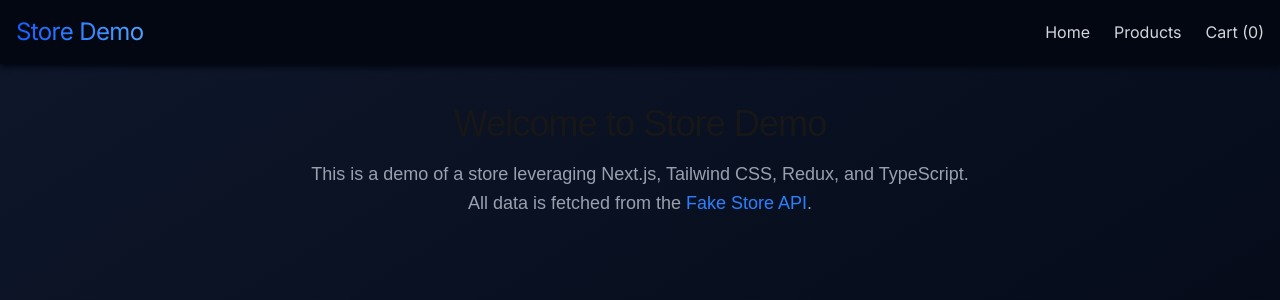
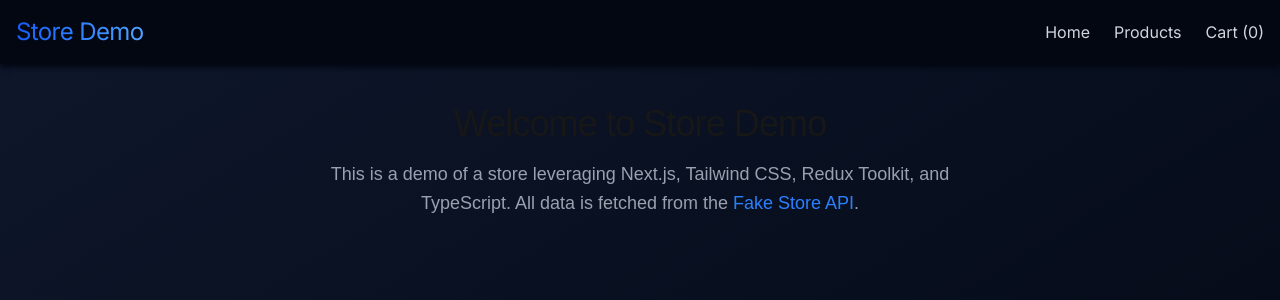
Before and after one commit to jared-craig/store-demo, a Next.js app: page / in a window 1280 px wide. Shown: the top 300 px of the page. Built offline with nearby package versions, Linux system fonts and the light colour scheme; a web font is replaced by a local one.

Commit message:
file renames, toast config updates

```diff
--- a/package.json
+++ b/package.json
@@ -13,8 +13,8 @@
     "@heroicons/react": "^2.2.0",
     "@reduxjs/toolkit": "^2.6.1",
     "next": "15.3.0",
-    "react": "^19.0.0",
-    "react-dom": "^19.0.0",
+    "react": "^19.1.0",
+    "react-dom": "^19.1.0",
     "react-redux": "^9.2.0",
     "react-toastify": "^11.0.5"
   },
--- a/src/app/layout.tsx
+++ b/src/app/layout.tsx
@@ -26,7 +26,7 @@ export default function RootLayout({ children }: { children: React.ReactNode })
           <Navigation />
           <Suspense fallback={<LoadingScreen />}>
             <main className={`${enriqueta.className} flex-grow container mx-auto px-4 py-6`}>{children}</main>
-            <ToastContainer />
+            <ToastContainer position='bottom-right' autoClose={2500} newestOnTop theme='dark' />
           </Suspense>
         </Providers>
       </body>
--- a/src/app/page.tsx
+++ b/src/app/page.tsx
@@ -3,7 +3,7 @@ export default function Home() {
     <div className='flex flex-col items-center justify-center min-h-full p-4'>
       <h1 className='text-4xl font-normal mb-4 tracking-tight text-center'>Welcome to Store Demo</h1>
       <p className='text-gray-400 text-lg leading-relaxed text-center max-w-2xl'>
-        This is a demo of a store leveraging Next.js, Tailwind CSS, Redux, and TypeScript. All data is fetched from the{' '}
+        This is a demo of a store leveraging Next.js, Tailwind CSS, Redux Toolkit, and TypeScript. All data is fetched from the{' '}
         <a href='https://fakestoreapi.com/' className='text-blue-500'>
           Fake Store API
         </a>
--- a/src/app/products/[id]/page.tsx
+++ b/src/app/products/[id]/page.tsx
@@ -10,7 +10,7 @@ import { addToCart } from '@/store/features/cartSlice';
 import { formatPrice } from '@/app/cart/helpers';
 import LoadingScreen from '@/components/LoadingScreen';
 import { toast } from 'react-toastify';
-import { Product } from '@/types/product';
+import { Product } from '@/types/Product';
 
 export default function ProductDetailsPage() {
   const { id } = useParams();
@@ -27,7 +27,7 @@ export default function ProductDetailsPage() {
 
     setTimeout(() => {
       setIsButtonDisabled(false);
-    }, 1000);
+    }, 2500);
   };
 
   useEffect(() => {
--- a/src/app/products/page.tsx
+++ b/src/app/products/page.tsx
@@ -8,7 +8,7 @@ import { CategorySelect } from '@/components/CategorySelect';
 import { SortSelect, SortOption } from '@/components/SortSelect';
 import { RatingFilter } from '@/components/RatingFilter';
 import { BackToTop } from '@/components/BackToTop';
-import { CATEGORY_DISPLAY_NAMES, Category } from '@/types/categories';
+import { CATEGORY_DISPLAY_NAMES, Category } from '@/types/Category';
 
 export default function ProductsPage() {
   const dispatch = useAppDispatch();
--- a/src/components/CategorySelect.tsx
+++ b/src/components/CategorySelect.tsx
@@ -1,7 +1,7 @@
 'use client';
 
 import { useState, useRef, useEffect } from 'react';
-import { CATEGORY_DISPLAY_NAMES, Category } from '@/types/categories';
+import { CATEGORY_DISPLAY_NAMES, Category } from '@/types/Category';
 
 interface CategorySelectProps {
   value: Category | null;
--- a/src/store/features/cartSlice.ts
+++ b/src/store/features/cartSlice.ts
@@ -1,5 +1,5 @@
-import { CartItem } from '@/types/cartItem';
-import { Product } from '@/types/product';
+import { CartItem } from '@/types/CartItem';
+import { Product } from '@/types/Product';
 import { createSlice, PayloadAction } from '@reduxjs/toolkit';
 
 interface CartState {
--- a/src/store/features/productsSlice.ts
+++ b/src/store/features/productsSlice.ts
@@ -1,5 +1,5 @@
 import { createSlice, createAsyncThunk } from '@reduxjs/toolkit';
-import { Product } from '@/types/product';
+import { Product } from '@/types/Product';
 
 interface ProductsState {
   products: Product[];
--- a/src/types/cartItem.ts
+++ b/src/types/cartItem.ts
@@ -1,4 +1,4 @@
-import { Product } from './product';
+import { Product } from './Product';
 
 export interface CartItem extends Product {
   quantity: number;
```
Also changed, not shown: src/types/Category.ts (renamed from src/types/categories.ts), 1 other file (tests, documents, lock files or other folders).
